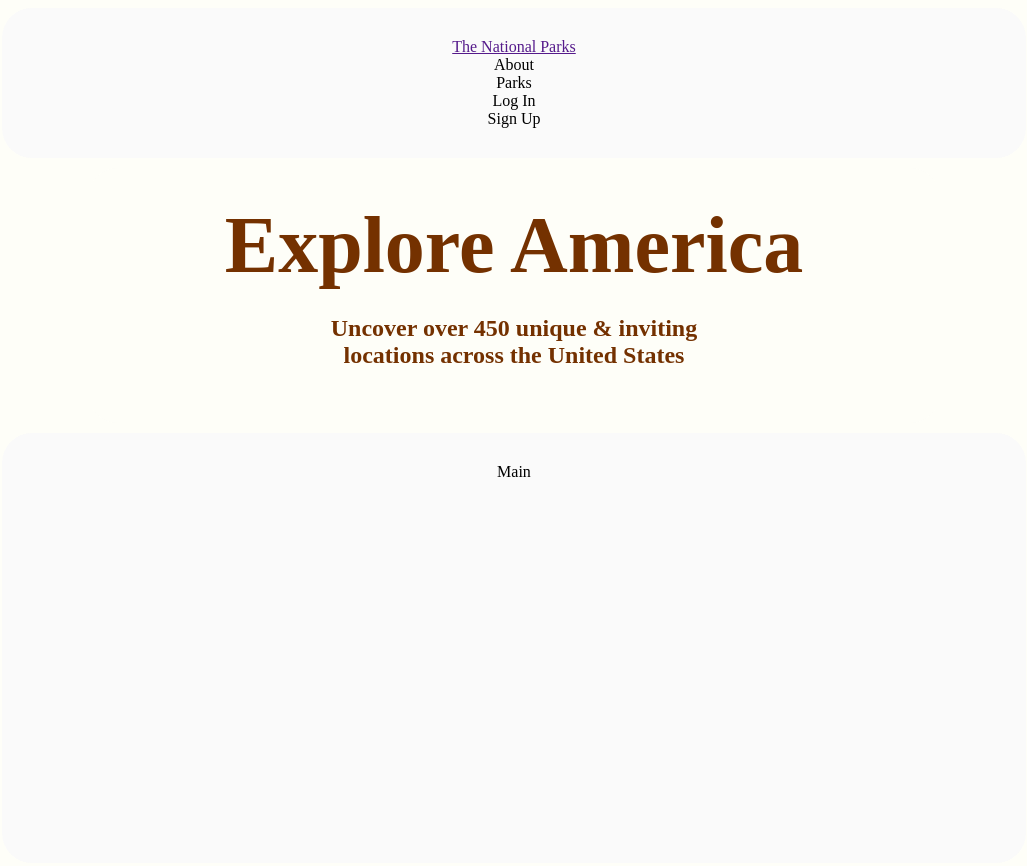
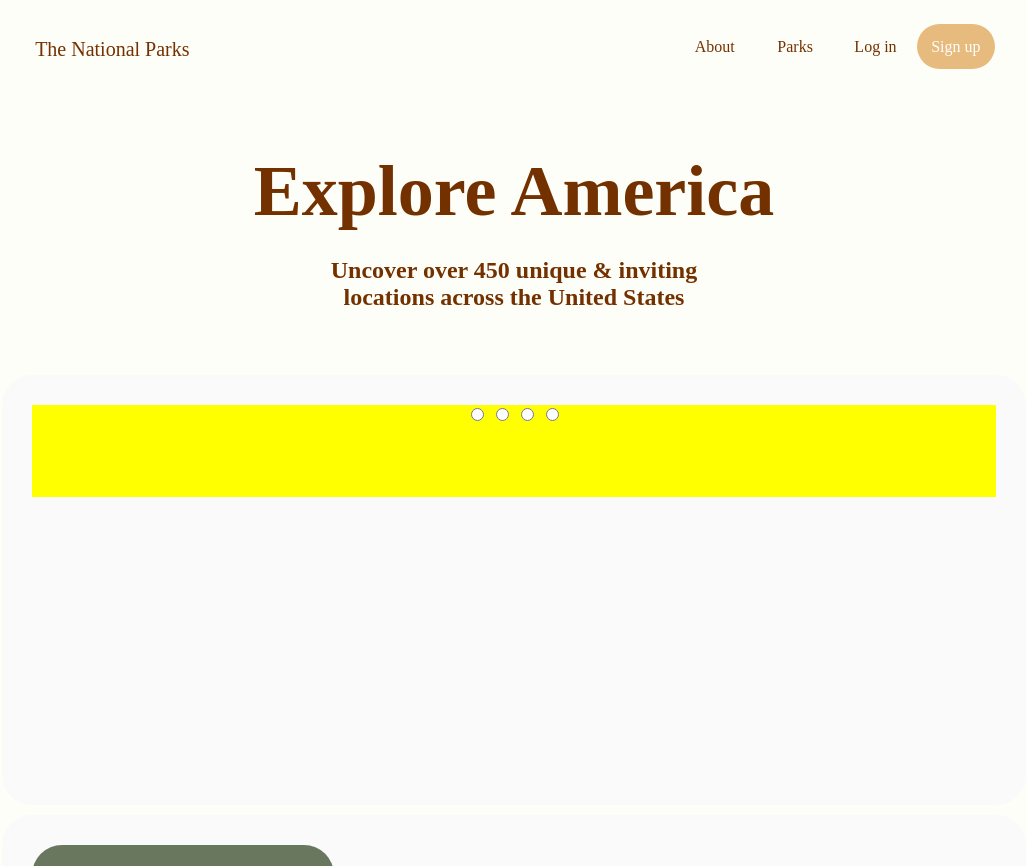
Before and after one commit to SnehMehta23/Grid, a plain HTML site: page Grid Testing/index.html in a window 1280 px wide. Shown: the top 866 px of the page, without its empty margins (126-1153 px from the left). Drawn offline with nearby package versions, Linux system fonts and the light colour scheme.

Commit message:
Back downstairs Sunday Night
Working on the carousel for the <main>

```diff
--- a/Grid Testing/index.html
+++ b/Grid Testing/index.html
@@ -16,11 +16,11 @@
       <nav>
         <ul class="nav-bar">
           <!-- img of logo or something here later instead of the text insied <a> replace with img-->
-          <li class="logo"><span><a href="">The National Parks</a></span></li>
-          <li class="nav-links"><a href=""></a>About</li>
-          <li class="nav-links"><a href=""></a>Parks</li>
-          <li class="nav-links"><a href=""></a>Log In</li>
-          <li class="nav-links"><a href=""></a>Sign Up</li>
+          <li class="logo"><a href="">The National Parks</a></li>
+          <li class="nav-links"><a href="">About</a></li>
+          <li class="nav-links"><a href="">Parks</a></li>
+          <li class="nav-links"><a href="">Log in</a></li>
+          <!-- <button class="btn-cta"> --><li class="nav-links"><a class="btn-cta" href="">Sign up</a></li><!--</button> -->
         </ul>
       </nav>
       <!-- Page Title -->
@@ -29,7 +29,43 @@
           <p>Uncover over 450 unique & inviting </br> locations across the United States</p>
       </header>
       <!-- Hero Section -->
-      <main>Main</main>
+      <main>
+        <div class="slider">
+          <div class="slides">
+            <input type="radio" name="radio-btn" id="radio1">
+            <input type="radio" name="radio-btn" id="radio2">
+            <input type="radio" name="radio-btn" id="radio3">
+            <input type="radio" name="radio-btn" id="radio4">
+
+            <div class="slide first">
+              <img src="" alt="">
+            </div>
+            <div class="slide">
+              <img src="" alt="">
+            </div>
+            <div class="slide">
+              <img src="" alt="">
+            </div>
+            <div class="slide">
+              <img src="" alt="">
+            </div>
+
+            <div class="navigation-auto">
+              <div class="auto-btn1"></div>
+              <div class="auto-btn2"></div>
+              <div class="auto-btn3"></div>
+              <div class="auto-btn4"></div>
+            </div>
+
+          </div>
+          <div class="navigation-manual">
+            <label for="radio1" class="manual-btn"></label>
+            <label for="radio2" class="manual-btn"></label>
+            <label for="radio3" class="manual-btn"></label>
+            <label for="radio4" class="manual-btn"></label>
+          </div>
+        </div>
+      </main>
 
       <!-- First Section Under Hero Section (Main) -->
       <section class="official-national-parks">
--- a/Grid Testing/style.css
+++ b/Grid Testing/style.css
@@ -19,11 +19,6 @@ body {
   background: #fafafa;
   padding: 1.875rem;
   border-radius: 1.875rem;
-}
-
-main {
-  grid-column: 1 / 13;
-  grid-row: 4 / 8;
 }
 
 .discover-top-activities {
@@ -49,7 +44,7 @@ footer {
 /* Nav Styling */
 nav {
   grid-column: 1 / 13;
-  /* background: #fefef8 !important; */
+  background: #fefef8 !important;
 }
 
 .nav-bar {
@@ -57,16 +52,62 @@ nav {
   list-style-type: none;
   margin: 0;
   padding: 0;
-
-
+  display: grid;
+  grid-template-columns: repeat(12, 1fr);
 }
 
 .logo {
-
+  grid-column: 1 /3;
 }
 
-.nav-links {
+.logo a {
+  text-decoration: none;
+  color: #743100;
+  font-size: 1.25rem;
+}
 
+.nav-links a {
+  color: #743100;
+  text-decoration: none;
+  font-family: "Nunito" sans-serif;
+  position: relative;
+}
+
+.nav-links a:not(.btn-cta)::before {
+  content: "";
+  position: absolute;
+  width: 100%;
+  height: 2px;
+  bottom: 0;
+  left: 0;
+  background-color: #743100;
+  visibility: hidden;
+  transform: scaleX(0);
+  transition: all 0.3s ease-in-out 0s;
+}
+
+.nav-links a:hover::before {
+  visibility: visible;
+  transform: scaleX(1);
+}
+
+.nav-links:nth-child(2) {
+  grid-column: 9;
+}
+
+.btn-cta {
+  border-radius: 1.875rem;
+  margin: 0;
+  border: none;
+  padding: 0.9rem;
+  background-color: #e2aa60;
+  opacity: 0.8;
+  transition: 0.3s;
+  color: white !important;
+}
+
+.btn-cta:hover {
+  opacity: 1;
 }
 
 /* Header Styling */
@@ -79,7 +120,7 @@ header {
 
 header h1 {
   color: #743100;
-  font-size: 5rem;
+  font-size: 4.5rem;
   position: relative;
   margin-top: 0.1rem;
   margin-bottom: 0;
@@ -92,6 +133,15 @@ header p {
 }
 
 /* Main Styling */
+main {
+  grid-column: 1 / 13;
+  grid-row: 4 / 8;
+}
+
+.slider {
+  background-color: yellow;
+}
+
 
 /* First Section Styling */
 .official-national-parks {
```
